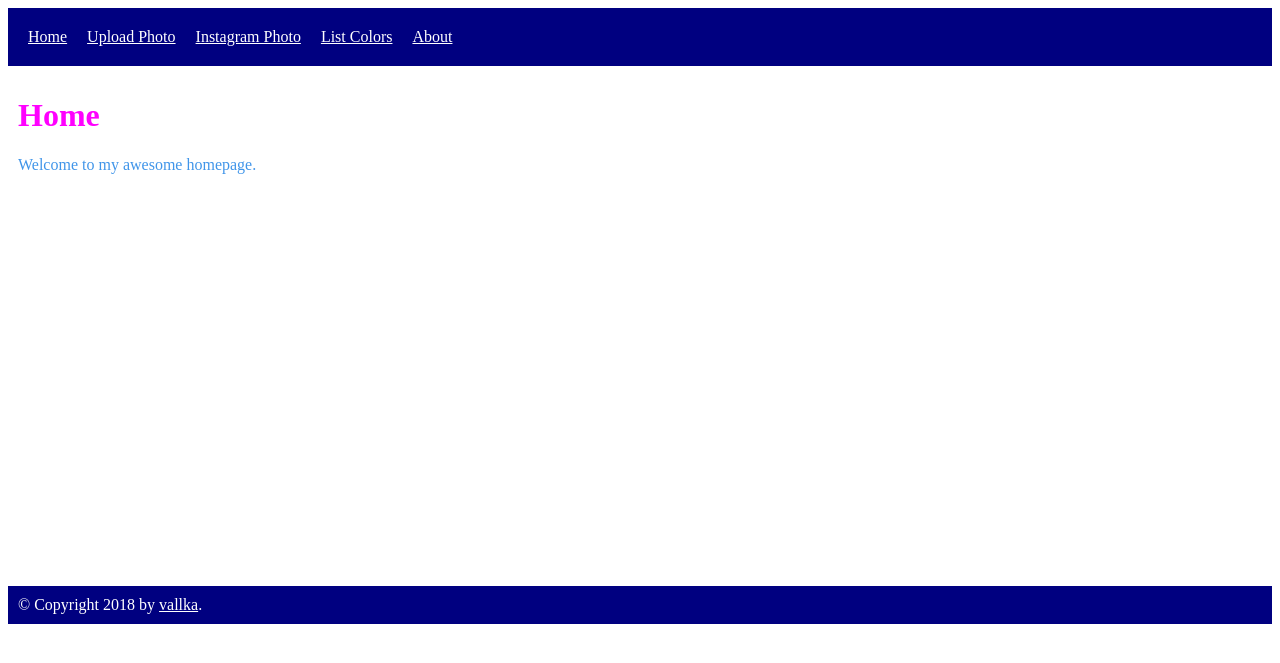
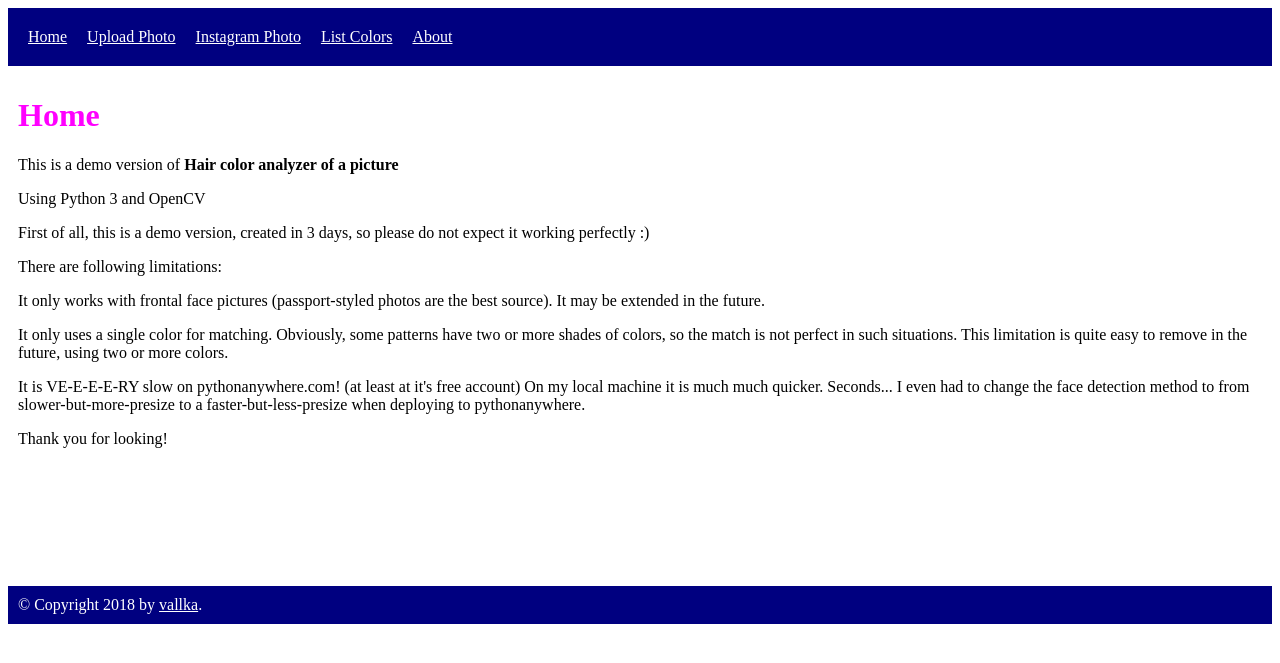
Before and after one commit to vallka/pydemo-flask, a Flask app: page / in a window 1280 px wide. Shown: the top 663 px of the page. Run offline with Flask 2, Linux system fonts and the light colour scheme.

Commit message:
homepage

```diff
--- a/templates/home.html
+++ b/templates/home.html
@@ -8,7 +8,35 @@
 {% endblock %}
 {% block content %}
     <h1>Home</h1>
-    <p class="important">
-      Welcome to my awesome homepage.
-    </p>
-{% endblock %}
+    <p>
+            This is a demo version of
+            <b>Hair color analyzer of a picture</b>
+
+            <p>
+                    Using Python 3 and OpenCV
+                    <p>
+
+    First of all, this is a demo version, created in 3 days, so please do not expect it working perfectly :)
+    <p>
+
+    There are following limitations:
+    <p>
+
+    It only works with frontal face pictures (passport-styled photos are the best source). It may be extended in the future.
+    <p>
+
+    It only uses a single color for matching. Obviously, some patterns have two or more shades of colors, so the match is not perfect
+        in such situations. This limitation is quite easy to remove in the future, using two or more colors.
+        <p>
+
+    It is VE-E-E-E-RY slow on pythonanywhere.com! (at least at it's free account) On my local machine it is much much quicker. Seconds...
+        I even had to change the face detection method to from slower-but-more-presize to a faster-but-less-presize when deploying to pythonanywhere.
+        <p>
+
+    Thank you for looking!
+
+    <p>
+
+
+
+    {% endblock %}
```
